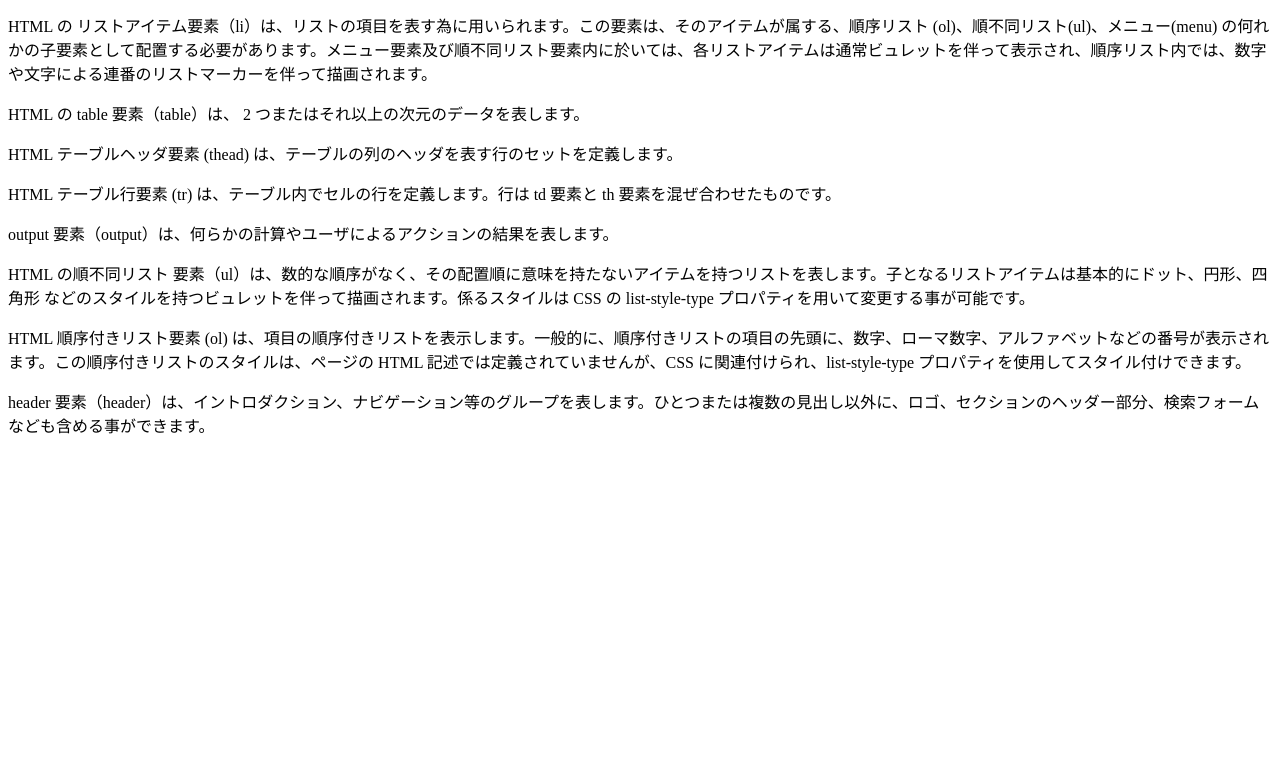
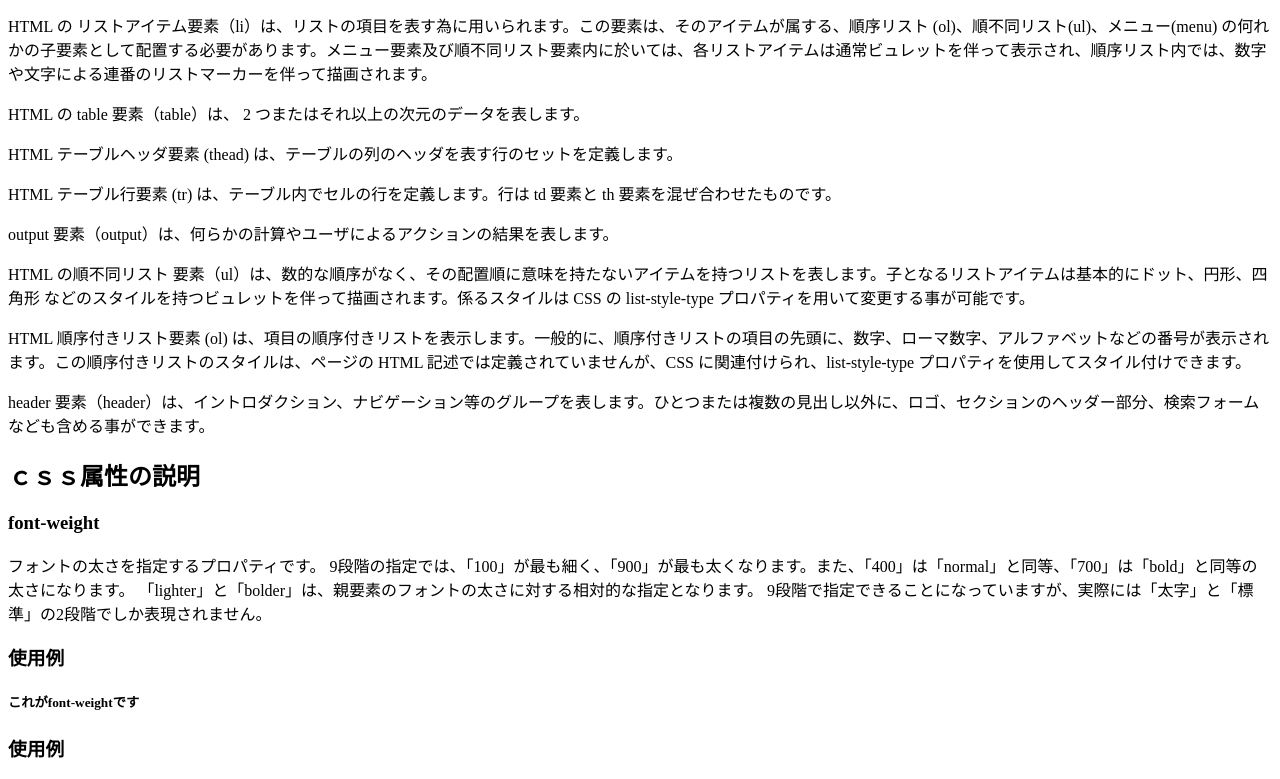
Before and after one commit to kitasoma/sfcjs01, a plain HTML site: page index.html in a window 1280 px wide. Shown: the part 441-1220 px from the top of the page. Before the commit the page ends 894 px from the top, so only its background shows below. Drawn offline with Linux system fonts and the light colour scheme.

Commit message:
css追加

```diff
--- /dev/null
+++ b/ex.css
@@ -0,0 +1,3 @@
+h5{
+  font-weight: 700;
+}
--- a/index.html
+++ b/index.html
@@ -3,6 +3,7 @@
   <head>
     <meta charset="utf-8">
     <title>情報基礎２</title>
+  <link rel="stylesheet" type="text/css" href="ex.css">
   </head>
   <body>
 <h2>タグの説明</h2>
@@ -19,5 +20,16 @@
     <p>HTML の順不同リスト 要素（ul）は、数的な順序がなく、その配置順に意味を持たないアイテムを持つリストを表します。子となるリストアイテムは基本的にドット、円形、四角形 などのスタイルを持つビュレットを伴って描画されます。係るスタイルは CSS の list-style-type プロパティを用いて変更する事が可能です。</p>
     <p>HTML 順序付きリスト要素 (ol) は、項目の順序付きリストを表示します。一般的に、順序付きリストの項目の先頭に、数字、ローマ数字、アルファベットなどの番号が表示されます。この順序付きリストのスタイルは、ページの HTML 記述では定義されていませんが、CSS に関連付けられ、list-style-type プロパティを使用してスタイル付けできます。</p>
     <p>	header 要素（header）は、イントロダクション、ナビゲーション等のグループを表します。ひとつまたは複数の見出し以外に、ロゴ、セクションのヘッダー部分、検索フォームなども含める事ができます。</p>
+ <h2>ｃｓｓ属性の説明</h2>
+
+ <h3>font-weight</h3><p>フォントの太さを指定するプロパティです。
+    9段階の指定では、「100」が最も細く、「900」が最も太くなります。また、「400」は「normal」と同等、「700」は「bold」と同等の太さになります。
+    「lighter」と「bolder」は、親要素のフォントの太さに対する相対的な指定となります。
+    9段階で指定できることになっていますが、実際には「太字」と「標準」の2段階でしか表現されません。
+</p>
+ <h3>使用例</h3><h5>これがfont-weightです</h5>
+
+ <h3></h3><p></p>
+ <h3>使用例</h3><p></p>
   </body>
 </html>
```
